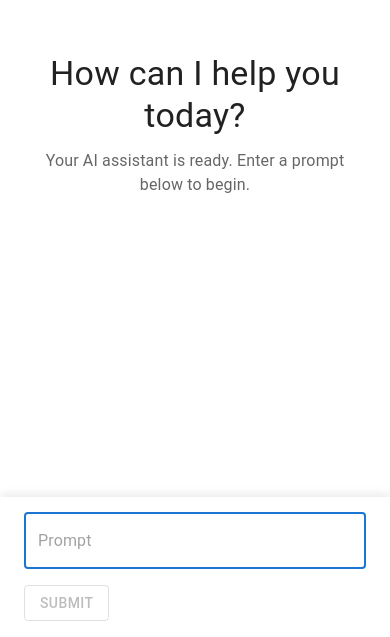
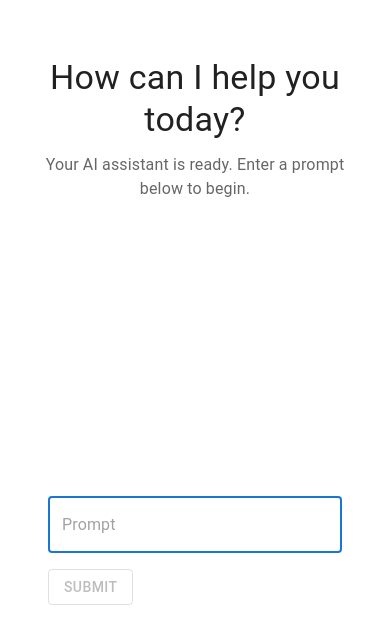
Before and after one commit to project-ishtar/ishtar, a React (Vite) app: page /app in a window 390 px wide. Shown: the part 207-844 px from the top of the page. Built offline with nearby package versions, Linux system fonts and the light colour scheme; no server answers; sample sign-in values are in the browser's storage.

Commit message:
mobile view changes

```diff
--- a/src/components/ai-content.tsx
+++ b/src/components/ai-content.tsx
@@ -120,6 +120,70 @@ export const AiContent = (): JSX.Element => {
     [onSubmit],
   );
 
+  const mainContent = response?.response ? (
+    <Box>
+      <Markdown>{response.response}</Markdown>
+    </Box>
+  ) : (
+    <Box sx={{ textAlign: 'center' }}>
+      <Typography variant="h4" gutterBottom>
+        How can I help you today?
+      </Typography>
+      <Typography variant="body1" color="text.secondary">
+        Your AI assistant is ready. Enter a prompt below to begin.
+      </Typography>
+    </Box>
+  );
+
+  const footerContent = (
+    <StyledPaddedContainer maxWidth={false} disableGutters sx={{ py: 2 }}>
+      <TextField
+        autoFocus
+        onChange={onPromptChange}
+        onKeyDown={onInputKeyDown}
+        placeholder="Prompt"
+        value={prompt}
+        multiline
+        fullWidth
+        inputRef={inputRef}
+        sx={{ mb: 2 }}
+      />
+      <Box sx={{ display: 'flex', gap: 1, alignItems: 'center' }}>
+        <LoadingButton
+          onClick={onSubmit}
+          variant="outlined"
+          color="success"
+          disabled={!prompt || isPromptSubmitted}
+          loading={isPromptSubmitted}
+          loadingIndicator={<CircularProgress size={20} color="info" />}
+        >
+          Submit
+        </LoadingButton>
+        {history.length > 0 ? (
+          <Tooltip title="Download Chat History">
+            <IconButton onClick={downloadHistory}>
+              <DownloadIcon />
+            </IconButton>
+          </Tooltip>
+        ) : null}
+        <Box
+          sx={{
+            display: 'flex',
+            gap: 1,
+            alignItems: 'center',
+            ml: 'auto',
+          }}
+        >
+          {response?.tokenCount ? (
+            <Typography variant="caption">
+              {`${response.tokenCount} tokens used`}
+            </Typography>
+          ) : null}
+        </Box>
+      </Box>
+    </StyledPaddedContainer>
+  );
+
   return (
     <>
       <Box
@@ -158,12 +222,39 @@ export const AiContent = (): JSX.Element => {
           </Tooltip>
         </IconButton>
       </Box>
+      {isSmallBreakpoint ? (
+        <StyledPaddedContainer
+          maxWidth={false}
+          disableGutters
+          sx={{
+            height: '100vh',
+            display: 'flex',
+            flexDirection: 'column',
+          }}
+        >
+          <Box
+            component="main"
+            sx={{
+              flexGrow: 1,
+              display: 'flex',
+              flexDirection: 'column',
+              justifyContent: response?.response ? 'flex-end' : 'center',
+              // The alignItems property below has been removed
+            }}
+          >
+            {mainContent}
+          </Box>
+          <Box component="footer" sx={{ my: 2 }}>
+            {footerContent}
+          </Box>
+        </StyledPaddedContainer>
+      ) : (
+        <>
           <StyledPaddedContainer
             maxWidth={false}
             disableGutters
             sx={{
               pb: '180px',
-          position: 'relative',
               height: '100vh',
               display: 'flex',
               flexDirection: 'column',
@@ -178,22 +269,9 @@ export const AiContent = (): JSX.Element => {
                 justifyContent: response?.response ? 'flex-end' : 'center',
               }}
             >
-          {response?.response ? (
-            <Box>
-              <Markdown>{response.response}</Markdown>
+              {mainContent}
             </Box>
-          ) : (
-            // Otherwise, show this initial welcome message
-            <Box sx={{ textAlign: 'center' }}>
-              <Typography variant="h4" gutterBottom>
-                How can I help you today?
-              </Typography>
-              <Typography variant="body1" color="text.secondary">
-                Your AI assistant is ready. Enter a prompt below to begin.
-              </Typography>
-            </Box>
-          )}
-        </Box>
+          </StyledPaddedContainer>
           <Box
             component="footer"
             sx={(theme) => ({
@@ -208,56 +286,10 @@ export const AiContent = (): JSX.Element => {
                   : '0 -2px 10px rgba(0, 0, 0, 0.1)',
             })}
           >
-          <StyledPaddedContainer maxWidth={false} disableGutters sx={{ py: 2 }}>
-            <TextField
-              autoFocus
-              onChange={onPromptChange}
-              onKeyDown={onInputKeyDown}
-              placeholder="Prompt"
-              value={prompt}
-              multiline
-              fullWidth
-              inputRef={inputRef}
-              sx={{ mb: 2 }}
-            />
-
-            {/* A simple Box to group the buttons */}
-            <Box sx={{ display: 'flex', gap: 1, alignItems: 'center' }}>
-              <LoadingButton
-                onClick={onSubmit}
-                variant="outlined"
-                color="success"
-                disabled={!prompt || isPromptSubmitted}
-                loading={isPromptSubmitted}
-                loadingIndicator={<CircularProgress size={20} color="info" />}
-              >
-                Submit
-              </LoadingButton>
-              {history.length > 0 ? (
-                <Tooltip title="Download Chat History">
-                  <IconButton onClick={downloadHistory}>
-                    <DownloadIcon />
-                  </IconButton>
-                </Tooltip>
-              ) : null}
-              <Box
-                sx={{
-                  display: 'flex',
-                  gap: 1,
-                  alignItems: 'center',
-                  ml: 'auto',
-                }}
-              >
-                {response?.tokenCount ? (
-                  <Typography variant="caption">
-                    {`${response.tokenCount} tokens used`}
-                  </Typography>
-                ) : null}
+            {footerContent}
           </Box>
-            </Box>
-          </StyledPaddedContainer>
-        </Box>
-      </StyledPaddedContainer>
+        </>
+      )}
       <ChatSettings
         isOpen={isSettingsOpen}
         onClose={closeSettings}
```
Lines whose indentation alone changed are shown as unchanged.
